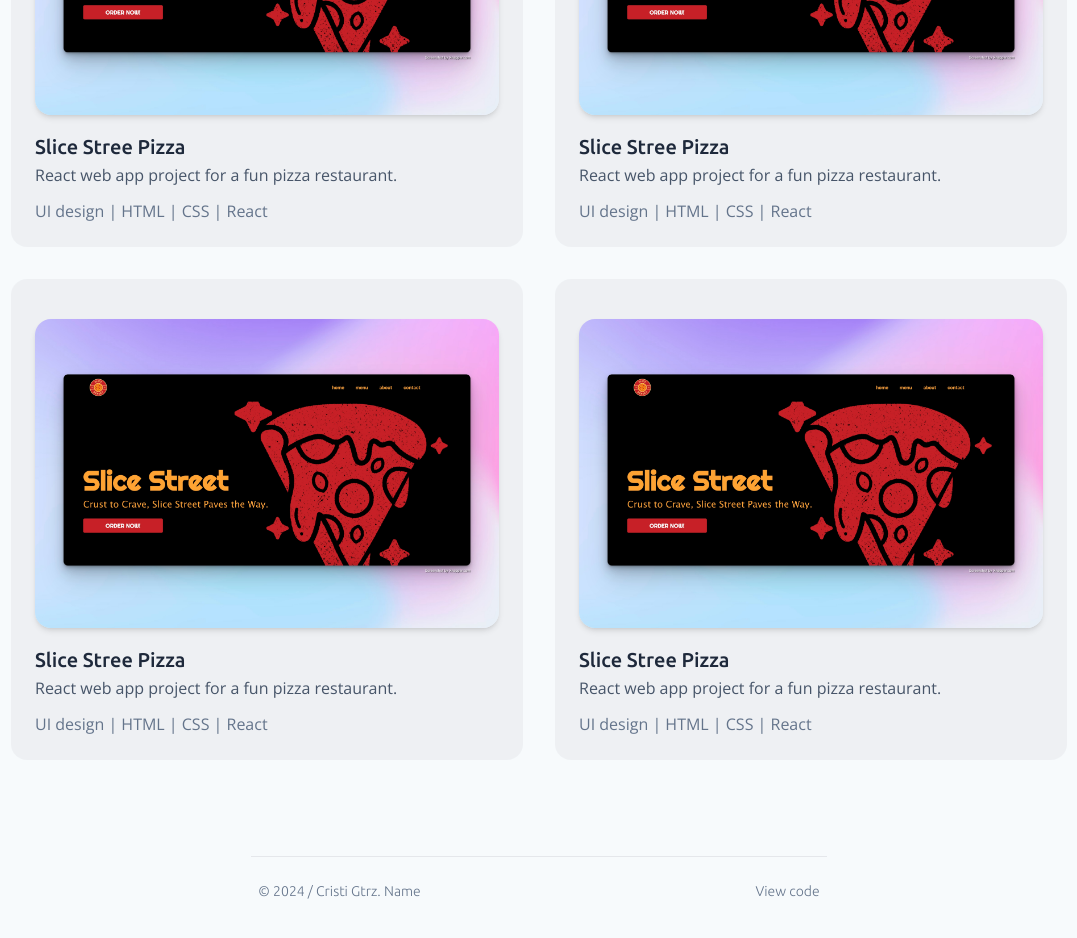
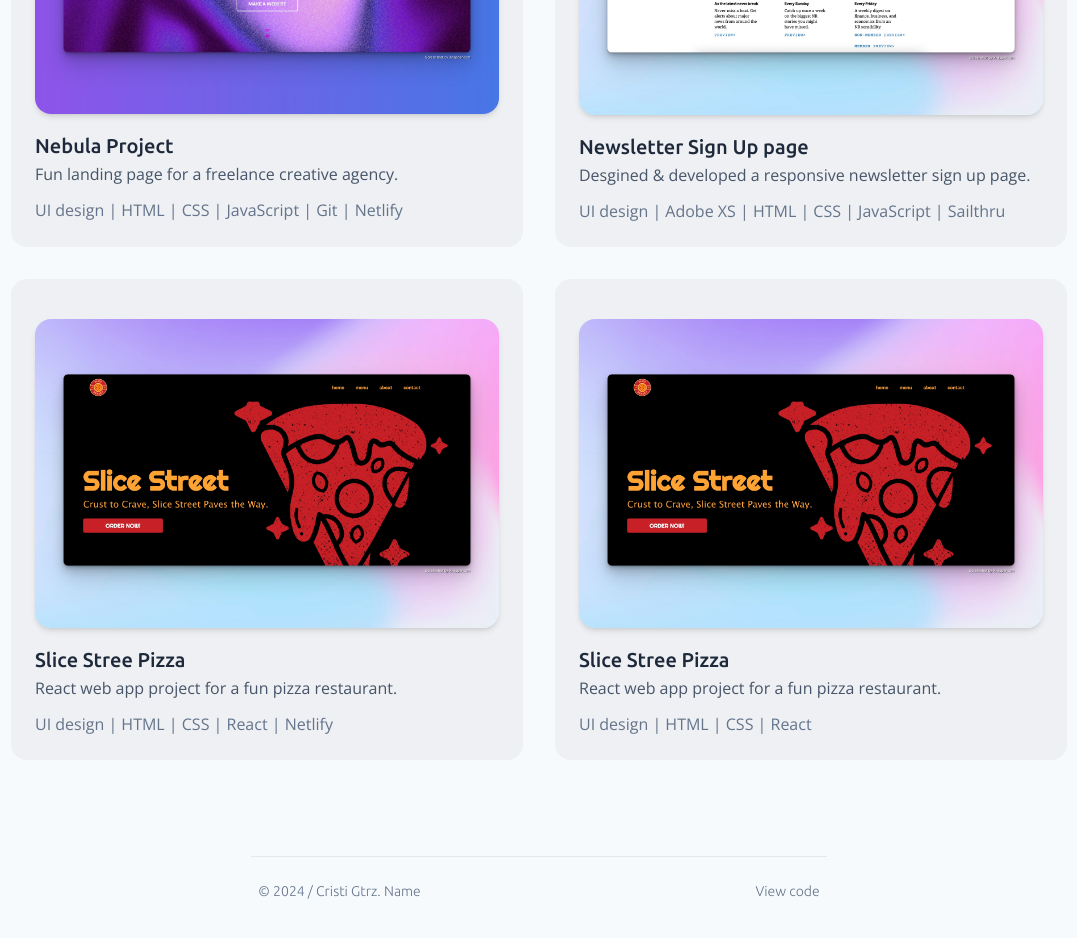
Before and after one commit to justbycris/se-portfolio, a React (Vite) app: page / in a window 1280 px wide. Shown: the part 880-1818 px from the top of the page, without its empty margins (101-1178 px from the left). Built offline with nearby package versions, Linux system fonts and the light colour scheme.

Commit message:
Added button link navigation functionality

```diff
--- a/src/Pages/About.jsx
+++ b/src/Pages/About.jsx
@@ -13,7 +13,7 @@ export default function About() {
         <Text header="About" copy="I'm a Graphic Designer and Web Developer passionate about creating visually captivating and functional designs. I adapt quickly to new tools and trends, ensuring my work is industry-leading. My project management skills and teamwork enable high-quality results on tight deadlines. I excel in dynamic environments, creating user experiences that meet and exceed client expectations."/>
         <div className="flex flex-col justify-center max-w-xl m-auto px-3 pt-20 pb-5">
         <h2 className="text-bold text-2xl font-custom py-0.5 font-medium text-slate-800 mb-8">Experience</h2>
-            <Experience logo={nebulaImg} alt="Nebula Project freelance creative agency." company="Nebula Project" role="Full stack software engineer." start="March 2024" end="Current" />
+            <Experience logo={nebulaImg} alt="Nebula Project freelance creative agency." company="Nebula Project" role="Freelance web developer" start="March 2024" end="Current" />
             <Experience logo={NRlogo} alt="NR Magazine logo graphic." company="NR Magazine" role="Graphic Designer & Web Developer" start="November 2020" end="Current" />
             <Experience logo={pursuitLogo} alt="Pursuit logo graphic." company="Pursuit" role="Digital Designer" start="November 2019" end="May 2020" />
         </div>
--- a/src/Pages/Home.jsx
+++ b/src/Pages/Home.jsx
@@ -15,7 +15,7 @@ export default function Home() {
     subtitle={"Designer & full-stack software engineer from Veracruz, Mexico based in NYC."}
     copy={"I'm passionate about crafting visually captivating and functional designs. I adapt quickly to new tools and trends, delivering high quality designs and web applications."}
     />
-    <Button label="Learn More"></Button>
+    <Button buttonLink="/about" label="Learn More"></Button>
     <hr className="h-px my-8 bg-gray-200 border-0 dark:bg-gray-300 w-1/4 mx-auto"></hr>
     {/*----Personal Projects----*/}
     <Section title={"Personal Projects"} description={"Here are some of the latest projects I've recently completed."}/>
--- a/src/components/Button.jsx
+++ b/src/components/Button.jsx
@@ -1,10 +1,14 @@
 import React from 'react'
+import { Link } from 'react-router-dom'
 
 
-export default function Button({label}) {
+
+
+export default function Button({buttonLink, label}) {
   return (
     <div className="flex flex-row justify-start max-w-xl m-auto px-3 box-border">
-    <button className="block bg-slate-900 px-3 py-3 text-white rounded-lg mt-0 mb-8 mr-auto ml-0 font-extra font-medium text-sm  w-64  hover:bg-slate-800 mx-auto ">{ label }  &#8594;</button>
+    <Link to={buttonLink}><button className="block bg-slate-900 px-3 py-3 text-white rounded-lg mt-0 mb-8 mr-auto ml-0
+    font-extra font-medium text-sm  w-64  hover:bg-slate-800 mx-auto ">{ label }  &#8594;</button></Link>
     </div>
   )
 }
--- a/src/components/ProjectCard.jsx
+++ b/src/components/ProjectCard.jsx
@@ -1,31 +1,37 @@
 import React from 'react'
-import sliceStreet from '../assets/SliceStreet_Project_Screenshot.jpg'
+import sliceStreet from '../assets/SliceStreet_Project_Screenshot.jpg';
+import nlsSignup from '../assets/Nls-Signup-Frontend.jpg';
+import nebulaProject from '../assets/NP-Frontend-Page.jpg';
+import { Link } from 'react-router-dom';
 
 export default function ProjectCard() {
 
   return (
     <div>
         <div className="flex flex-row justify-center w-full m-auto px-3 py-0 md: flex-wrap">
+        <Card
+          projectLink={"https://nebulaproject.netlify.app/#section1"}
+          photoName={nebulaProject}
+          photoText= {"Nebula project landing page."}
+          name="Nebula Project"
+          description="Fun landing page for a freelance creative agency."
+          stack="UI design | HTML | CSS | JavaScript | Git | Netlify"
+          />
           <Card
+          projectLink={"https://newsletter-signup-frontend.netlify.app/"}
+          photoName={nlsSignup}
+          photoText= {"Newsletter signup window screenshot. "}
+          name="Newsletter Sign Up page"
+          description="Desgined & developed a responsive newsletter sign up page.  "
+          stack="UI design | Adobe XS | HTML | CSS | JavaScript | Sailthru "
+          />
+          <Card
+          projectLink={"https://slice-street-pizza.netlify.app/"}
           photoName={sliceStreet}
           photoText= {"Screenshot of Slice Street website project."}
           name="Slice Stree Pizza"
           description="React web app project for a fun pizza restaurant. "
-          stack="UI design | HTML | CSS | React"
-          />
-          <Card
-          photoName={sliceStreet}
-          photoText= {"Screenshot of Slice Street website project."}
-          name="Slice Stree Pizza"
-          description="React web app project for a fun pizza restaurant. "
-          stack="UI design | HTML | CSS | React"
-          />
-          <Card
-          photoName={sliceStreet}
-          photoText= {"Screenshot of Slice Street website project."}
-          name="Slice Stree Pizza"
-          description="React web app project for a fun pizza restaurant. "
-          stack="UI design | HTML | CSS | React"
+          stack="UI design | HTML | CSS | React | Netlify"
           />
           <Card
           photoName={sliceStreet}
@@ -40,17 +46,19 @@ export default function ProjectCard() {
 }
 
 
-function Card({photoName, photoText, name, description, stack}) {
+function Card({projectLink, photoName, photoText, name, description, stack}) {
 
   return (
     /* ---- CARD COMPONENT -----*/
     <div className="flex flex-col justify-center max-w-lg m-4 p-6 bg-gray-200 bg-opacity-50 rounded-2xl box-border hover:bg-opacity-80 cursor-pointer " >
+      <Link to={projectLink}>
         <img src={photoName} alt={photoText} className="my-4 shadow-md rounded-2xl"/>
         <h1 className="text-bold text-xl font-custom py-0.5 font-medium text-slate-800">{name}</h1>
         <p className="text-md font-extra font-neutral text-slate-600 mb-3">{description}</p>
         <span className="text-md font-extra font-neutral text-slate-500">{stack}</span>
+      </Link>
+
     </div>
-
 
 
   )
```
Also changed, not shown: src/assets/NP-Frontend-Page.jpg (added), src/assets/Nls-Signup-Frontend.jpg (added).
